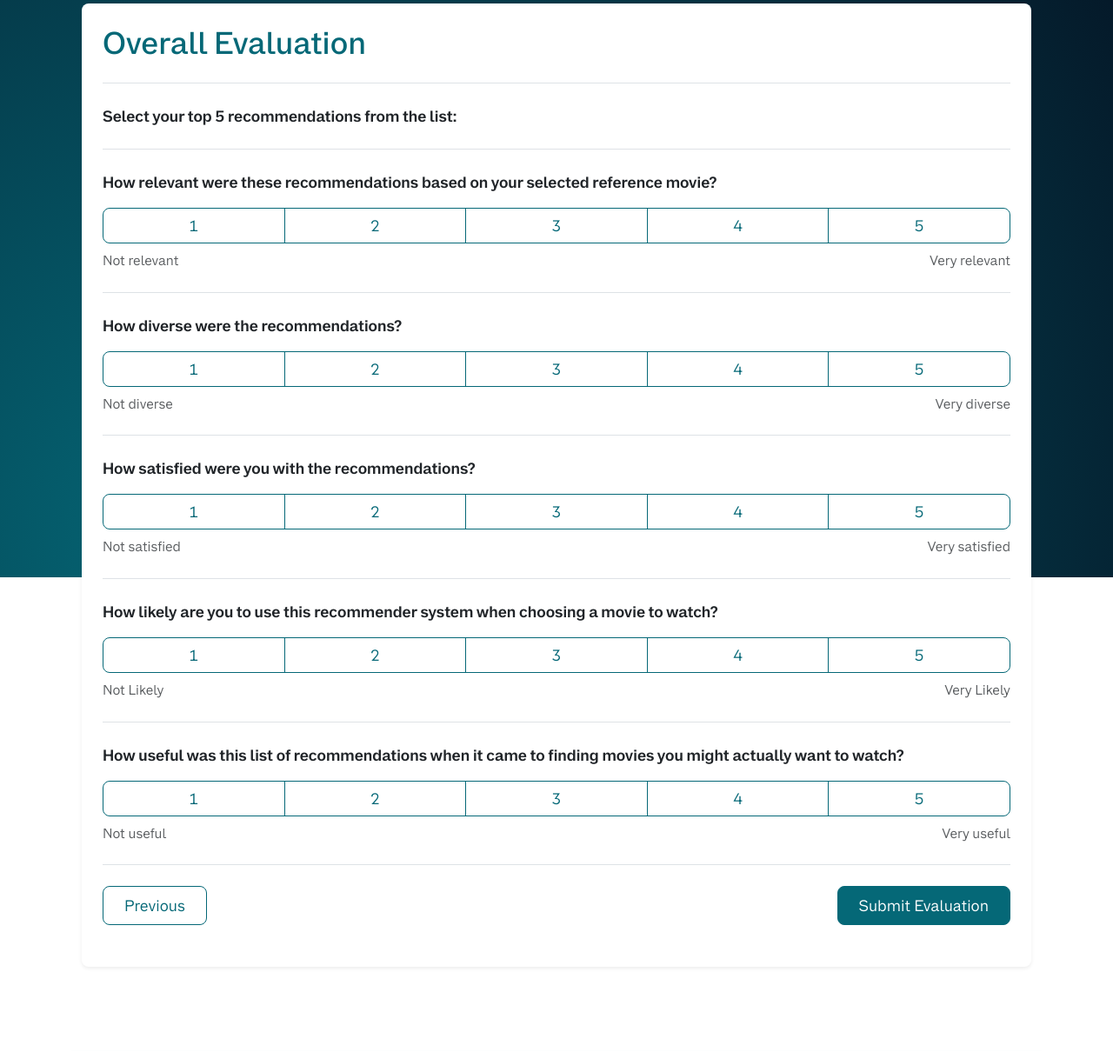
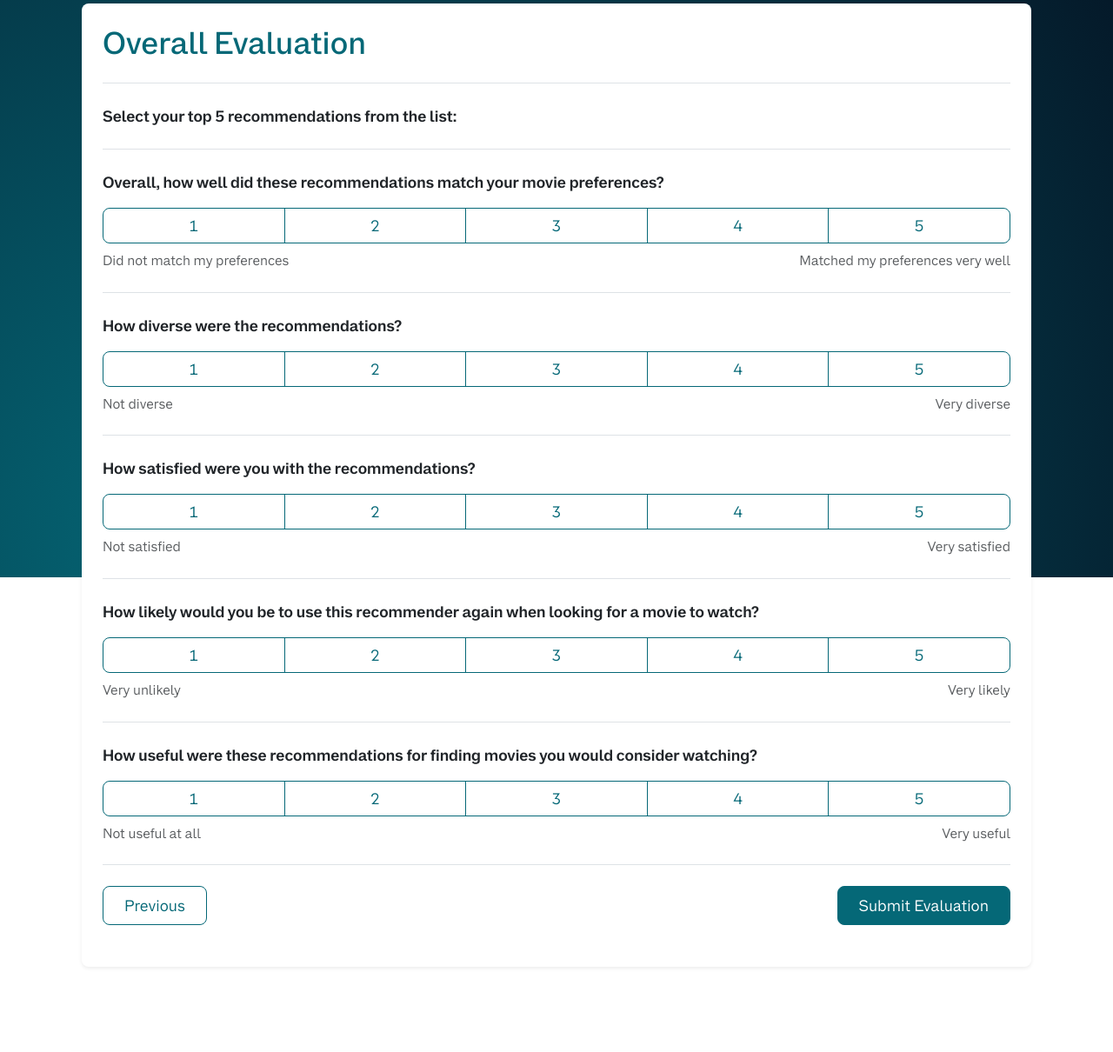
Before and after one commit to elikonrad-aau/ISRS-group4, a Django app: template templates/partials/evaluation_overall.html in a window 1280 px wide. Shown: the part 136-1346 px from the top of the page at 87% size. Run offline with Django 5.2, Linux system fonts and the light colour scheme; the template is opened without the code that fills it, so the values that code supplies are empty; some libraries are stand-ins or nearby versions.

Commit message:
evaluation adaptation

```diff
--- a/templates/partials/evaluation_overall.html
+++ b/templates/partials/evaluation_overall.html
@@ -7,6 +7,7 @@
 <section class="movie-evaluations">
     <div class="container px-4">
 
+        {# –– Partially Based on the ResQue by Pearl Pu (https://doi.org/10.1145/2043932.2043962) –– #}
         <form method="post" action="{% url 'frontend:finish_evaluation' %}">
             {% csrf_token %}
 
@@ -17,6 +18,8 @@
 
                     <div class="border-top pt-4 mb-4">
                         <p class="fw-semibold mb-3">
+                            {# no direct match #}
+
                             Select your top 5 recommendations from the list:
                         </p>
 
@@ -63,7 +66,10 @@
 
                     <div class="border-top pt-4 mb-4">
                         <p class="fw-semibold mb-3">
-                            How relevant were these recommendations based on your selected reference movie?
+                            {# RESQUE: 1. Recommendation Accuracy #}
+                            {# The items recommended to me matched my interests. #}
+
+                            Overall, how well did these recommendations match your movie preferences?
                         </p>
 
                         <div class="btn-group w-100" role="group" aria-label="Overall relevance">
@@ -82,13 +88,16 @@
                         </div>
 
                         <div class="d-flex justify-content-between small text-muted mt-2">
-                            <span>Not relevant</span>
-                            <span>Very relevant</span>
+                            <span>Did not match my preferences</span>
+                            <span>Matched my preferences very well</span>
                         </div>
                     </div>
 
                     <div class="border-top pt-4 mb-4">
                         <p class="fw-semibold mb-3">
+                            {# RESQUE: 3. Recommendation Diversity #}
+                            {# The items recommended to me are diverse. #}
+
                             How diverse were the recommendations?
                         </p>
 
@@ -115,6 +124,9 @@
 
                     <div class="border-top pt-4 mb-4">
                         <p class="fw-semibold mb-3">
+                            {# RESQUE: 12. Overall Satisfaction #}
+                            {# Overall, I am satisfied with the recommender. #}
+
                             How satisfied were you with the recommendations?
                         </p>
 
@@ -141,10 +153,14 @@
 
                     <div class="border-top pt-4 mb-4">
                         <p class="fw-semibold mb-3">
-                            How likely are you to use this recommender system when choosing a movie to watch?
+                            {# RESQUE: 14. Use Intentions #}
+                            {# I will use this recommender again. #}
+                            {# I will use this recommender frequently. #}
+
+                            How likely would you be to use this recommender again when looking for a movie to watch?
                         </p>
 
-                        <div class="btn-group w-100" role="group" aria-label="Overall trust">
+                        <div class="btn-group w-100" role="group" aria-label="Overall intention to use">
                             {% for value in "12345" %}
                             <input
                                     type="radio"
@@ -160,14 +176,19 @@
                         </div>
 
                         <div class="d-flex justify-content-between small text-muted mt-2">
-                            <span>Not Likely</span>
-                            <span>Very Likely</span>
+                            <span>Very unlikely</span>
+                            <span>Very likely</span>
                         </div>
                     </div>
 
                     <div class="border-top pt-4 mb-4">
                         <p class="fw-semibold mb-3">
-                            How useful was this list of recommendations when it came to finding movies you might actually want to watch?
+                            {# RESQUE: 11. Perceived Usefulness #}
+                            {# The recommender helped me find the ideal item. #}
+                            {# Using the recommender to find what I like is easy. #}
+                            {# The recommender gave me good suggestions. #}
+
+                            How useful were these recommendations for finding movies you would consider watching?
                         </p>
 
                         <div class="btn-group w-100" role="group" aria-label="Overall usefulness">
@@ -186,7 +207,7 @@
                         </div>
 
                         <div class="d-flex justify-content-between small text-muted mt-2">
-                            <span>Not useful</span>
+                            <span>Not useful at all</span>
                             <span>Very useful</span>
                         </div>
                     </div>
```
Also changed, not shown: templates/partials/evaluation_step.html (+26 -11 lines).
